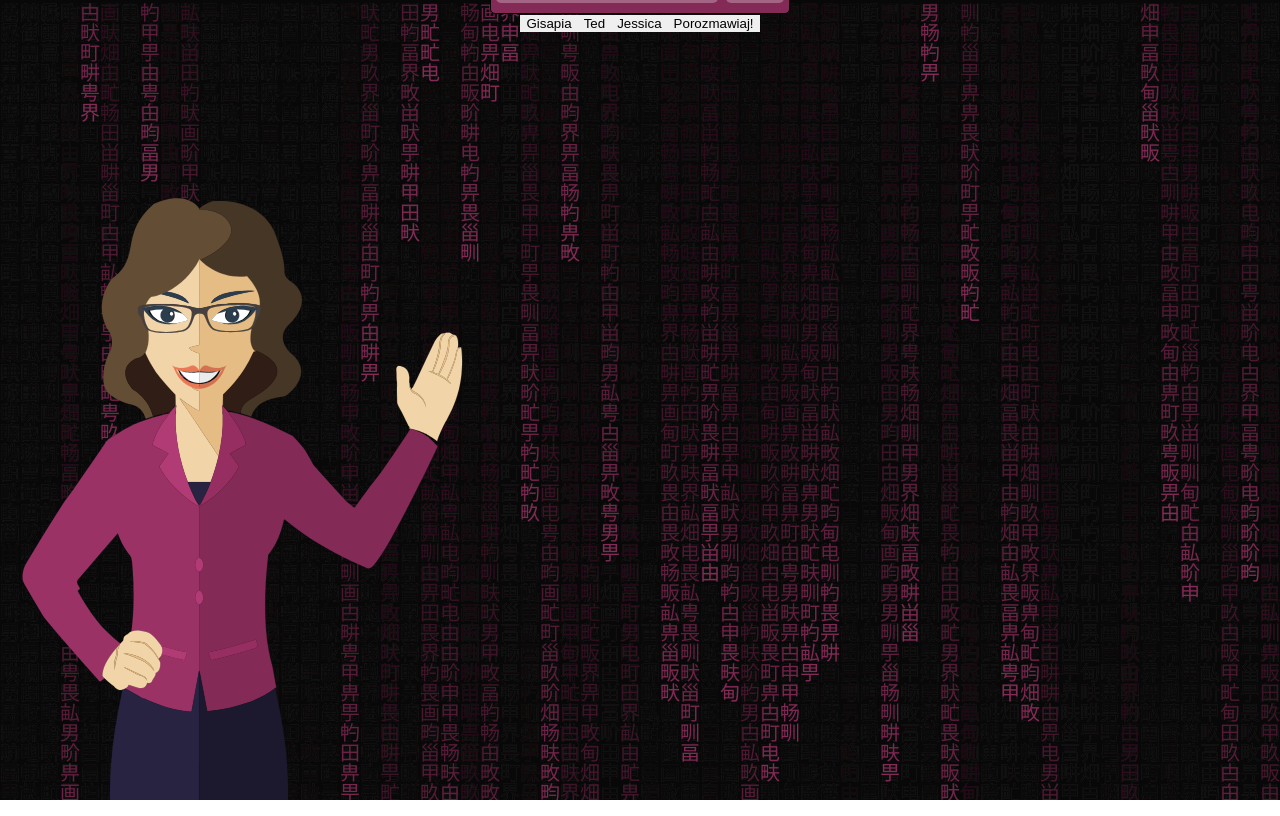
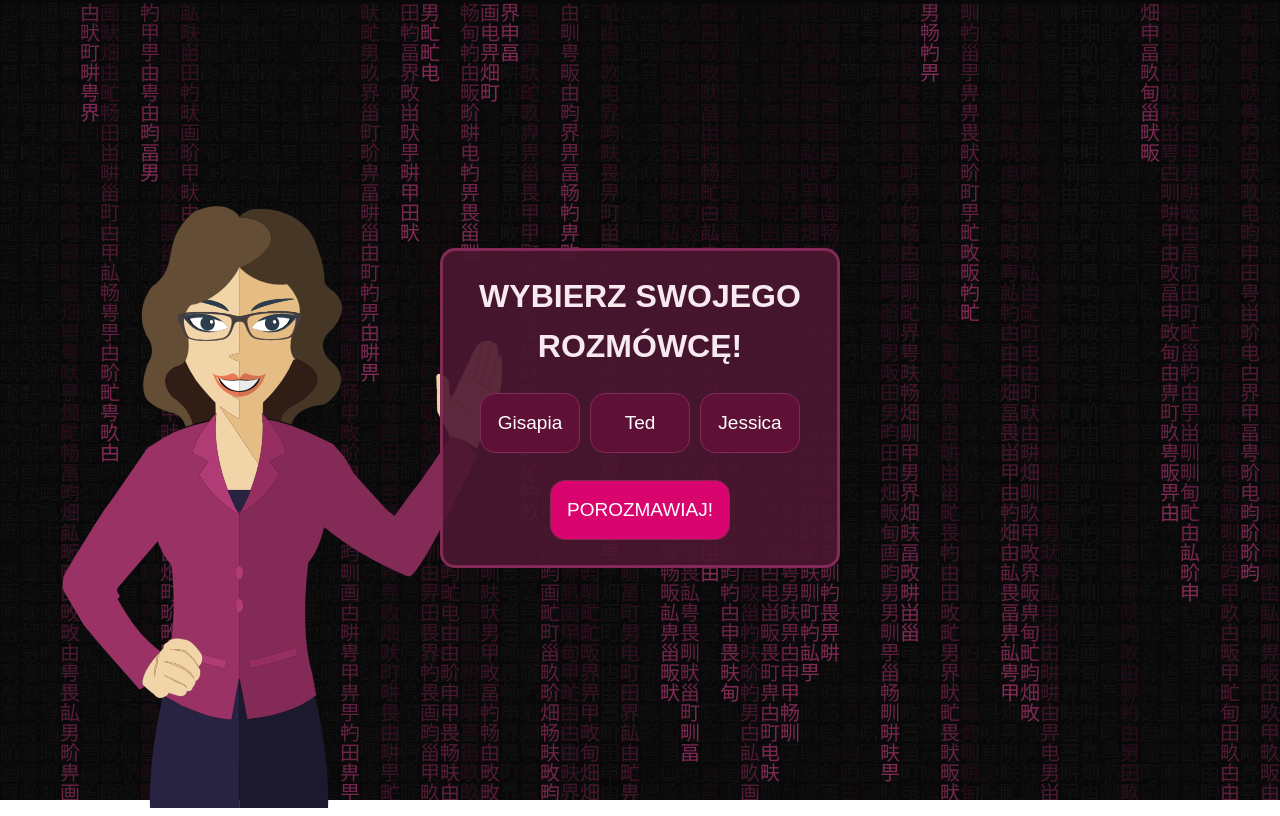
Before and after one commit to damian-lis/Talk-to-Gisapia-and-the-Others, a plain HTML site: page index.html in a window 1280 px wide. Drawn offline with nearby package versions, Linux system fonts and the light colour scheme.

Commit message:
Changed styles and added container for wrap entire app

```diff
--- a/index.html
+++ b/index.html
@@ -9,7 +9,7 @@
 <body>
 
 
-
+<div class="app-container">
     <div class="messenger">
         <div class="messenger-inner">
             <div class="messenger-screen-container">
@@ -21,12 +21,14 @@
         </div>
     </div>
 
-    <div class="selectCharUI-container"></div>
+    <div class="selectCharUI-container">
+
+    </div>
 
     <div class="characters-container">
             <object data="/images/gisapia/character.svg" type="image/svg+xml" id="gisapiasvg" ></object>
     </div>
-
+</div>
 
     <canvas id="canvas"></canvas>
   <script src="https://cdnjs.cloudflare.com/ajax/libs/gsap/2.1.3/TweenMax.min.js"></script>
--- a/index.js
+++ b/index.js
@@ -23,7 +23,7 @@ import {
 } from './data/globalNames.js'
 
 document.addEventListener('DOMContentLoaded', function () {
-  const selectCharUi = new SelectCharUI('.selectCharUI-container', charNames)
+  const selectCharUi = new SelectCharUI(charNames, '.selectCharUI-container')
   const charsFactory = new CharsFactory()
   const inputPanelUI = new InputPanelUI('.messenger-input-container')
   const screen = new Screen('.messenger-screen-container')
--- a/objects/SelectCharUI.js
+++ b/objects/SelectCharUI.js
@@ -2,14 +2,29 @@ import { buttons, subscriberTypes } from '../data/globalNames.js'
 import { createElementFn } from '../helpers/index.js'
 
 export default class SelectCharUI {
-  constructor(container, charNames) {
+  constructor(charNames, container) {
+    const introduce = this.createHeadline()
     this.charButtons = this.createButtons(charNames, subscriberTypes.selectChar)
     this.startButton = this.createButton(
       buttons.names.letsTalk,
       subscriberTypes.charTalking
     )
-    this.attachToContainer(container, ...this.charButtons, this.startButton)
+
+    this.attachToContainer(
+      container,
+      introduce,
+      ...this.charButtons,
+      this.startButton
+    )
     this.subscribers = {}
+  }
+
+  createHeadline() {
+    const headline = createElementFn({
+      elementToCreate: 'h1',
+      text: 'Wybierz swojego rozmówcę!',
+    })
+    return headline
   }
 
   createButtons(charNames, type) {
@@ -37,7 +52,11 @@ export default class SelectCharUI {
   }
 
   createButton(name, type) {
-    const button = createElementFn({ elementToCreate: 'button', text: name })
+    const button = createElementFn({
+      elementToCreate: 'button',
+      text: name,
+      classesName: [`${type}`],
+    })
     button.addEventListener('click', () => {
       this.subscribers[type](name)
     })
--- a/style.css
+++ b/style.css
@@ -5,6 +5,15 @@
 html,
 body {
   font-size: 16px;
+  font-family: sans-serif;
+}
+
+button {
+  cursor: pointer;
+}
+
+h1 {
+  margin: 0;
 }
 
 button,
@@ -27,18 +36,27 @@ body {
   justify-content: center;
   align-items: center;
   flex-direction: column;
+  overflow: hidden;
+}
+
+.app-container {
+  width: 100vw;
+  height: 100vh;
+  max-width: 1200px;
+  position: relative;
 }
 
 .messenger {
-  /* display: none; */
   height: 500px;
   width: 300px;
+  position: absolute;
   border: 1px solid #000;
   border-radius: var(--mainSize);
   padding: var(--mainSize);
   background-color: rgb(132, 42, 86);
-
-  margin-top: -1270px;
+  left: 50%;
+  top: -100%;
+  transform: translate(-50%, -50%);
 }
 
 .messenger-inner {
@@ -101,6 +119,14 @@ body {
   background-color: rgb(132, 99, 226);
 }
 
+.characters-container {
+  position: relative;
+  top: 0;
+  left: 0;
+  z-index: -1;
+  height: 100%;
+}
+
 .character-avatar {
   position: absolute;
   border: 1px solid #000;
@@ -136,6 +162,59 @@ body {
   animation: bounce 0.7s 0.4s infinite;
 }
 
+/* SelectCharUI */
+
+.selectCharUI-container {
+  position: absolute;
+  top: 50%;
+  right: 50%;
+  transform: translate(50%, -50%);
+  width: 400px;
+  height: 320px;
+  padding: 20px;
+  display: flex;
+  flex-wrap: wrap;
+  justify-content: center;
+  align-content: space-between;
+  text-align: center;
+  color: rgb(248, 233, 241);
+  background-color: rgba(75, 23, 48, 0.9);
+  border: 3px solid rgb(132, 42, 86);
+  border-radius: 15px;
+}
+
+.selectCharUI-container h1 {
+  text-transform: uppercase;
+  line-height: 50px;
+}
+
+.selectCharUI-container button {
+  width: 100px;
+  height: 60px;
+  padding: 10px;
+  margin: 5px;
+  color: #fff;
+  font-size: 19px;
+  border: 1px solid rgb(132, 42, 86);
+  border-radius: 15px;
+  background-color: rgb(95, 16, 54);
+}
+
+.selectCharUI-container .charTalking {
+  width: 180px;
+  height: 60px;
+  background-color: rgb(218, 4, 111);
+  text-transform: uppercase;
+}
+
+.selectCharUI-container .selectChar:hover {
+  background-color: rgb(170, 120, 144);
+}
+
+.selectCharUI-container .charTalking:hover {
+  background-color: rgb(212, 103, 0);
+}
+
 #gisapiasvg {
   position: absolute;
   bottom: 0;
@@ -154,16 +233,13 @@ body {
 
 @keyframes fallFromAbove {
   100% {
-    margin-top: 0;
+    top: 50%;
   }
 }
 
 @keyframes backToTheTop {
-  0% {
-    margin-top: 0;
-  }
   100% {
-    margin-top: -1270px;
+    top: -100%;
   }
 }
 
```
